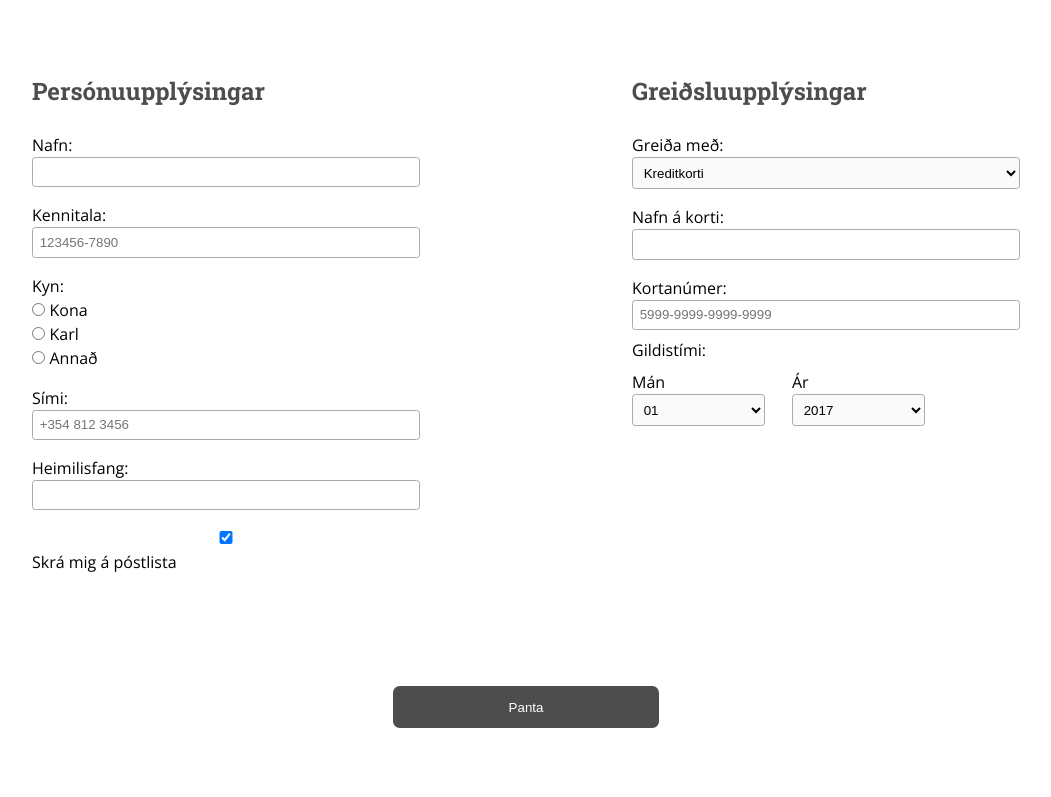
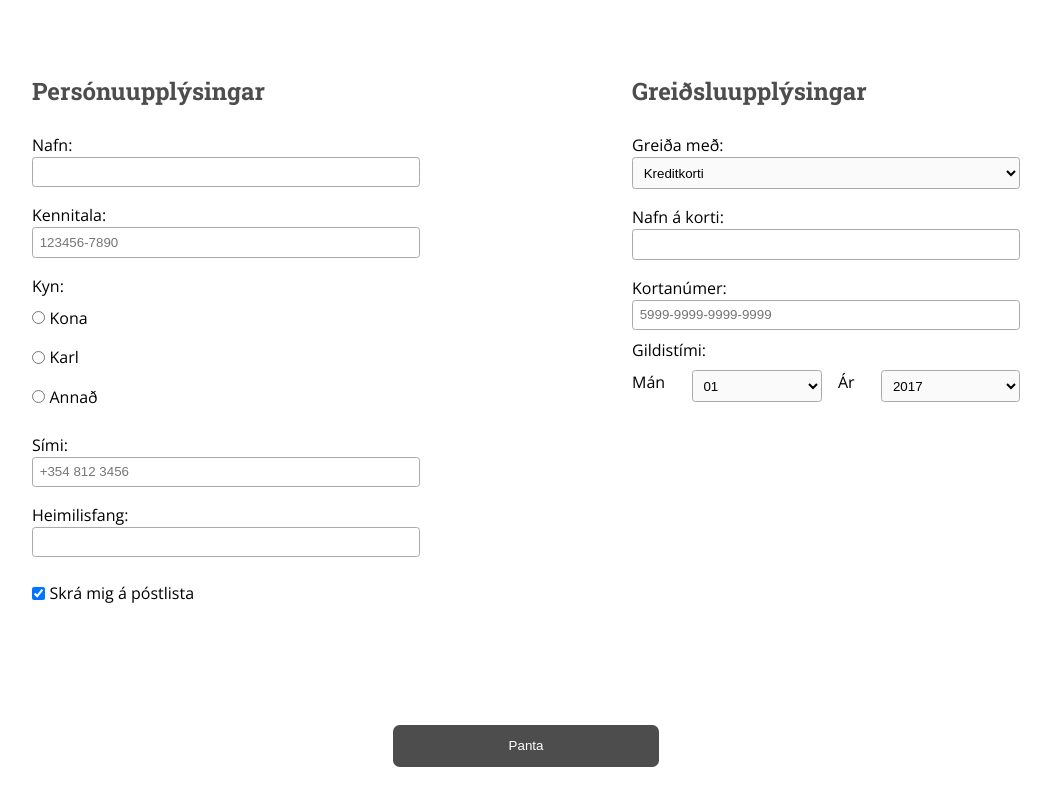
Before and after one commit to aheimdal/stora-verkefni1, a website: page kaupa.html in a window 1280 px wide. Shown: the part 486-1283 px from the top of the page, without its empty margins (114-1165 px from the left). Drawn offline with nearby package versions, Linux system fonts and the light colour scheme.

Commit message:
Sigga commit 5

```diff
--- a/styles.css
+++ b/styles.css
@@ -355,8 +355,15 @@ input,label {
 
 .radio input{
   width: 1em;
+  margin-top: 1em;
+  margin-bottom: 1em;
 }
 
+.checkbox input{
+  width: 1em;
+  margin-top: 1em;
+  margin-bottom: 1em;
+}
 
 input, select {
     padding-top: 0.5em;
@@ -371,14 +378,18 @@ input, select {
 
 .manud {
     display: inline-flex;
-    padding-right: 2em;
-
     width: 100%;
 }
 
 .manud * {
-    padding-right: 2em;
-    width: 10em;
+    width: 100%;
+    display: inline-flex;
+}
+
+.manud :nth-child(2){padding-left: 1em;}
+
+.manud select {
+  margin-left: 2em;
 }
 
 .panta input {
```
